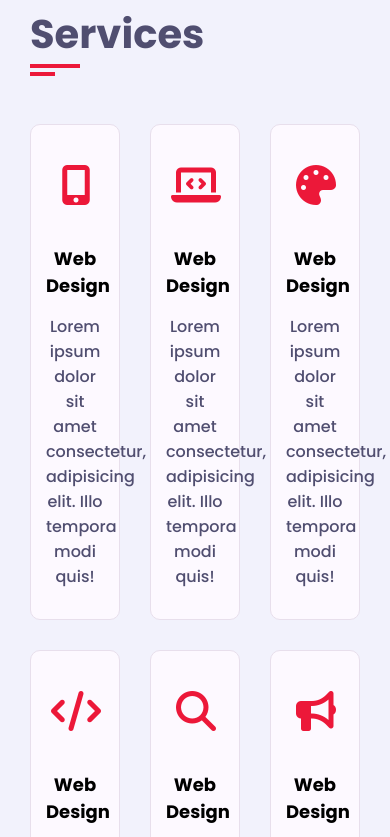
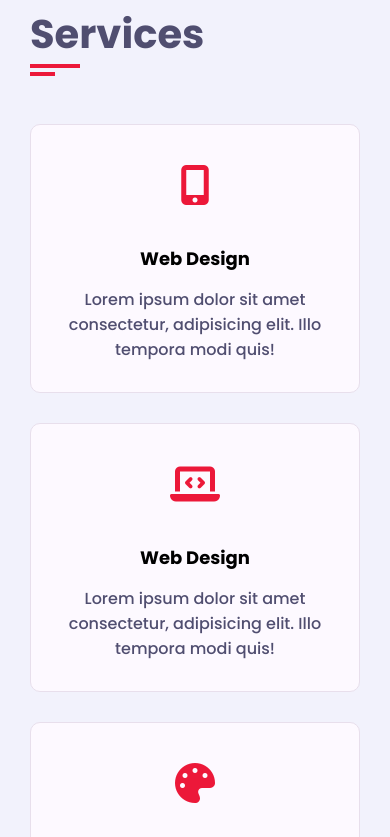
Before and after one commit to ashrafulislam121/responsive_portfolio_html_css_js, a plain HTML site: page index.html in a window 390 px wide. Shown: the part 3480-4317 px from the top of the page. Drawn offline with nearby package versions, Linux system fonts and the light colour scheme; a web font is replaced by a local one.

Commit message:
Add files via upload
responsive problem solved

```diff
--- a/css/style.css
+++ b/css/style.css
@@ -778,7 +778,7 @@ h3.my-profession
 {
     .contact .contact-info-item,
     .portfolio .portfolio-item,
-    .service .service-item
+    .row .service-item
     {
         flex: 0 0 50%;
         max-width: 50%;
@@ -799,7 +799,7 @@ h3.my-profession
     .contact .contact-form .col-6,
     .contact .contact-info-item,
     .portfolio .portfolio-item,
-    .service .service-item,
+    .row .service-item,
     .about .about-content .education,
     .about .about-content .experience,
     .about .about-content .skills,
```
